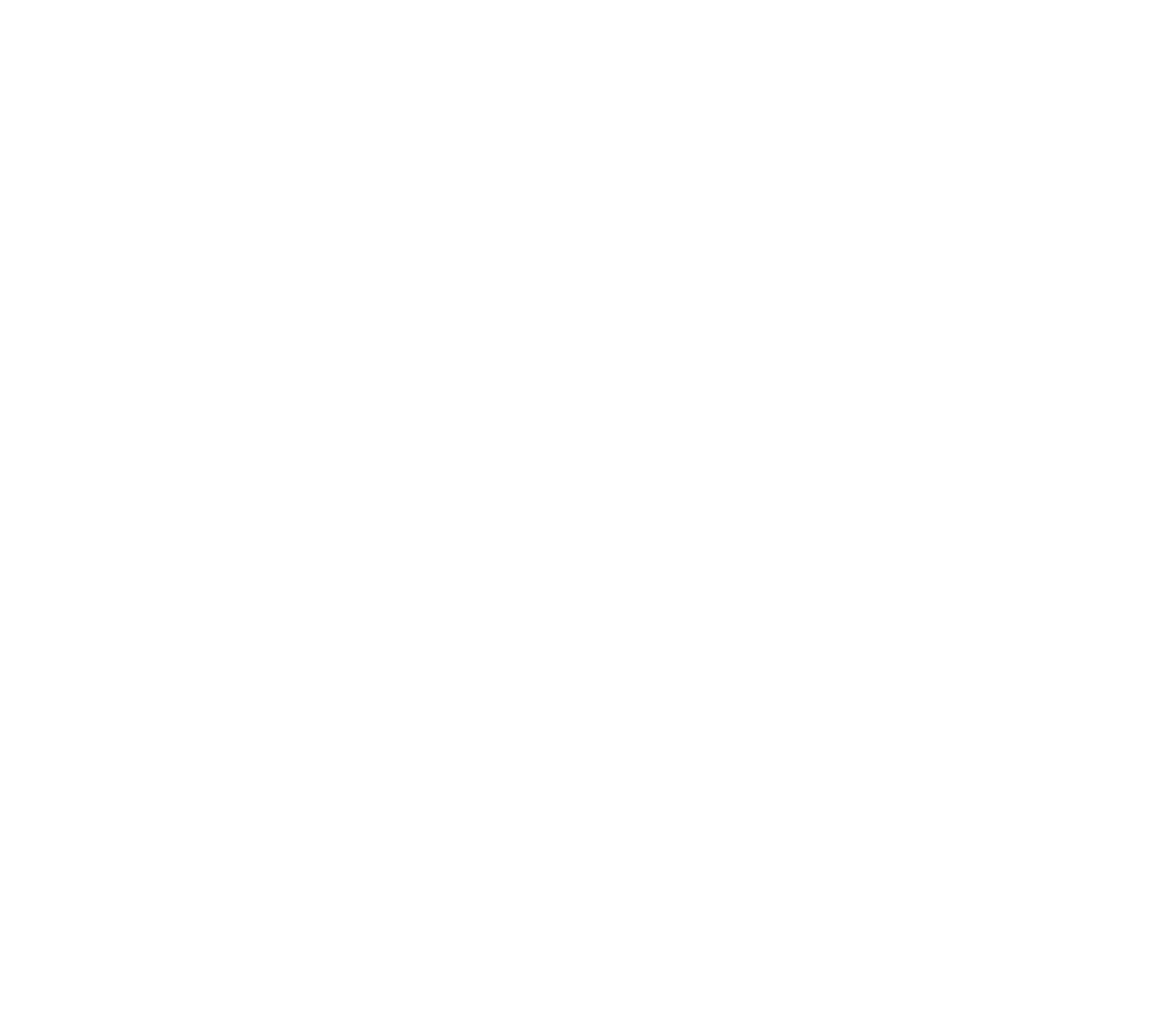
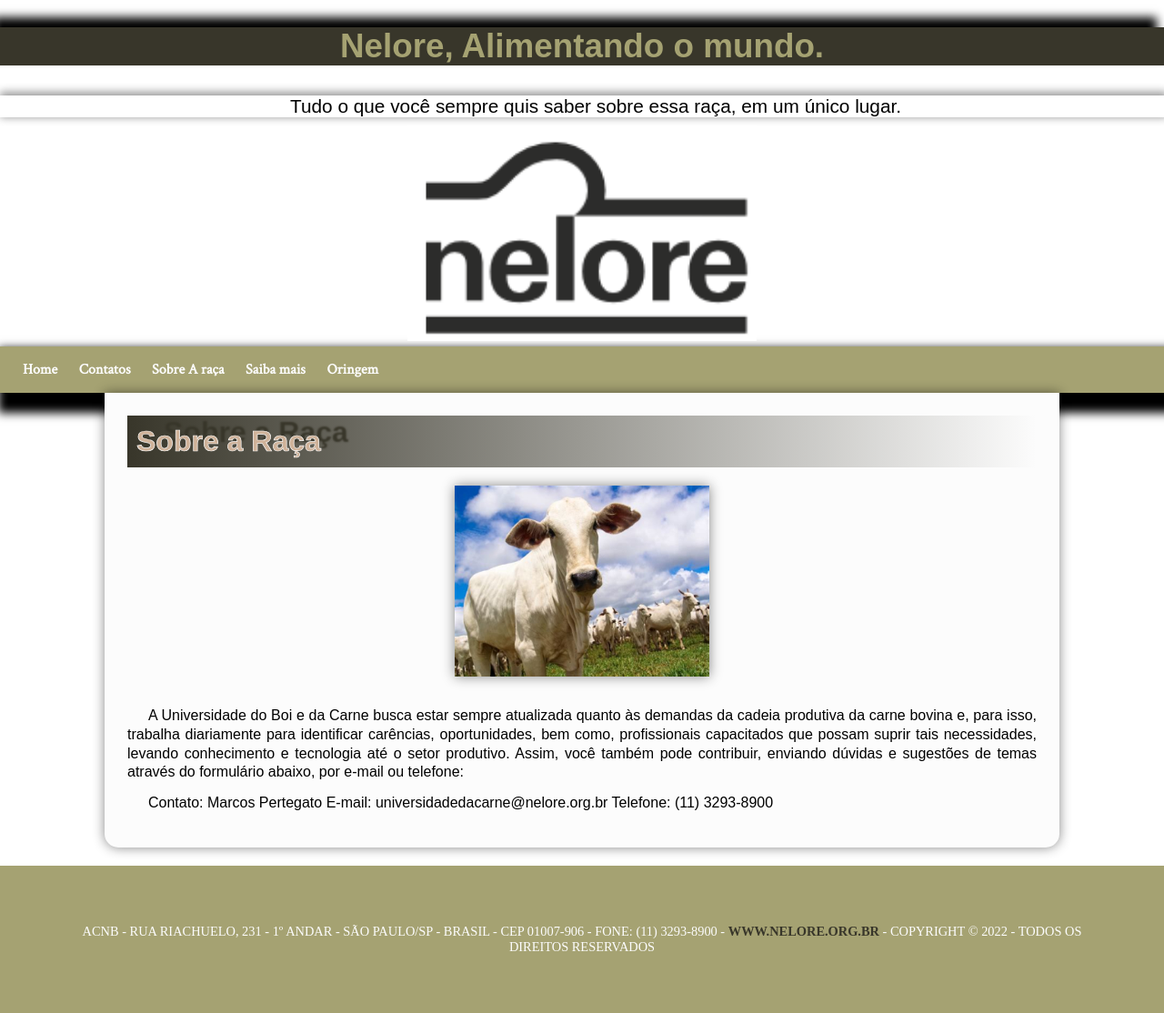
Before and after one commit to Alexoab/alexoab.github.io, a plain HTML site: page sobre a raca.html in a window 1280 px wide. Shown: the whole page at 91% size. Before the commit the page ends 800 px from the top, so only its background shows below. Drawn offline with Linux system fonts and the light colour scheme.

Commit message:
Nelore versão .1.3

```diff
--- a/sobre a raca.html
+++ b/sobre a raca.html
@@ -4,9 +4,47 @@
     <meta charset="UTF-8">
     <meta http-equiv="X-UA-Compatible" content="IE=edge">
     <meta name="viewport" content="width=device-width, initial-scale=1.0">
-    <title>Document</title>
+    <title>Sobre a Raça</title>
+    <link rel="shortcut icon" href="imagens/nelorefavicom/favicon.ico" type="image/x-icon">
+    <link rel="stylesheet" href="styly/style.css">
 </head>
 <body>
+    <header>
+        <h1>Nelore, Alimentando o mundo.</h1>
+        <p>Tudo o que você sempre quis saber sobre essa raça, em um único lugar.</p>
+        <picture>
+            <source media="(max-width:800px )" srcset="imagens/nelore2400.png">
+            <img src="imagens/nelore1.png" alt="Raça mais consumida em todo mundo"></picture>
+    </header>
+    <nav>
+        <a href="index.html">Home</a>
+        <a href="contatos.html">Contatos</a>
+        <a href="sobre a raca.html">Sobre A raça</a>
+        <a href="saiba mais.html">Saiba mais</a>
+        <a href="origem.html">Oringem</a>
+    </nav>
+    <main>
+        <h1>Sobre a Raça</h1>
+        <div class="conteinercontatosimg"><img class="contatoimg" src="imagens/nelorefrente360.jpeg" alt="boi nelore"></div>
+     <article>
+      <p>
+        A Universidade do Boi e da Carne busca estar sempre atualizada quanto às demandas da cadeia produtiva da carne bovina e, para isso, trabalha diariamente para identificar carências, oportunidades, bem como, profissionais capacitados que possam suprir tais necessidades, levando conhecimento e tecnologia até o setor produtivo. Assim, você também pode contribuir, enviando dúvidas e sugestões de temas através do formulário abaixo, por e-mail ou telefone:
 
+
+      </p>
+      <p>
+        Contato: Marcos Pertegato
+  E-mail: universidadedacarne@nelore.org.br
+   Telefone: (11) 3293-8900
+      </p>
+     </article>
+
+    </main>
+
+
+
+    <footer>
+        <p> ACNB - RUA RIACHUELO, 231 - 1º ANDAR - SÃO PAULO/SP - BRASIL - CEP 01007-906 - FONE: (11) 3293-8900 - <a href="http://www.nelore.org.br/" target="_blank">WWW.NELORE.ORG.BR </a>- COPYRIGHT © 2022 - TODOS OS DIREITOS RESERVADOS</p>
+    </footer>
 </body>
 </html>
```
